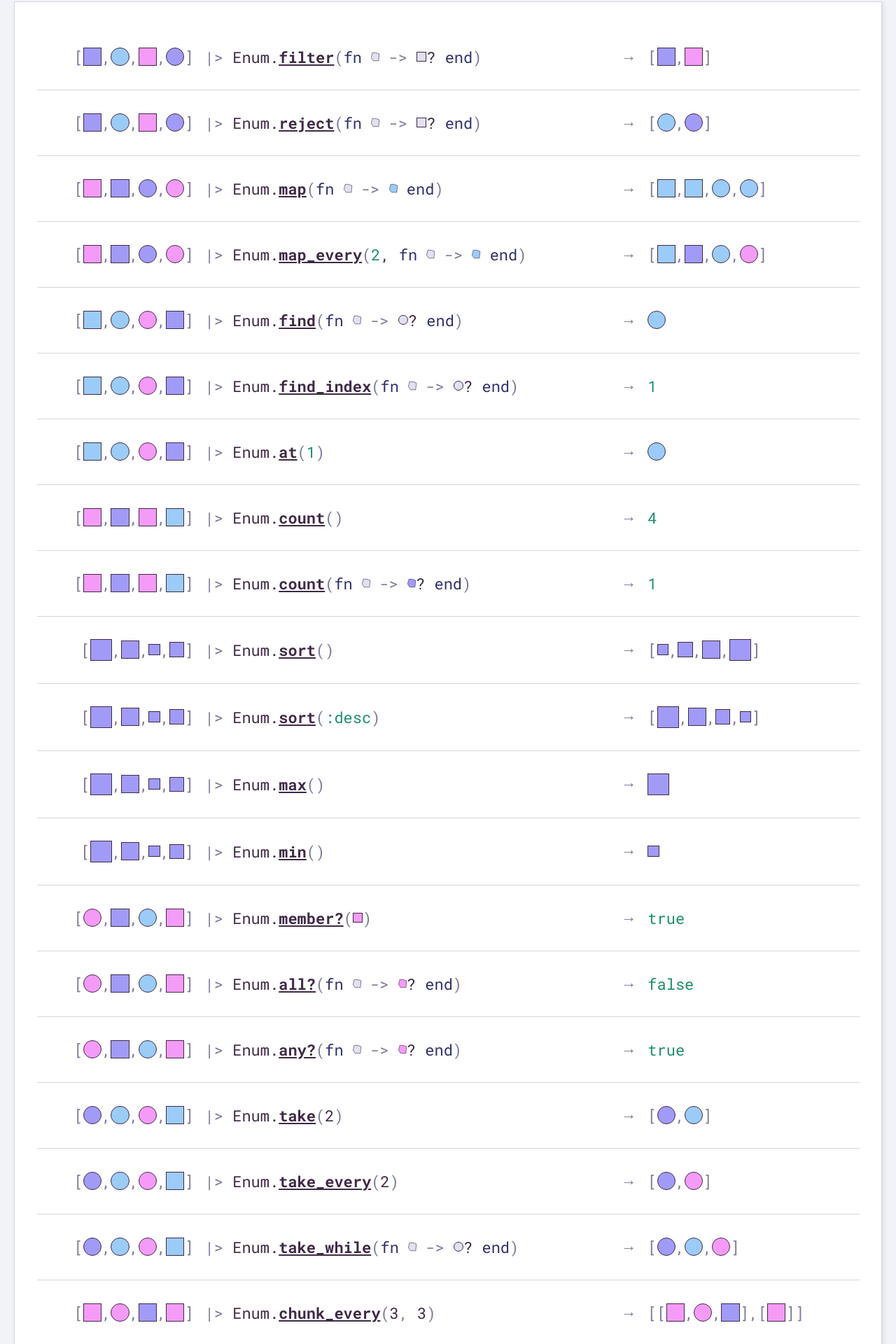
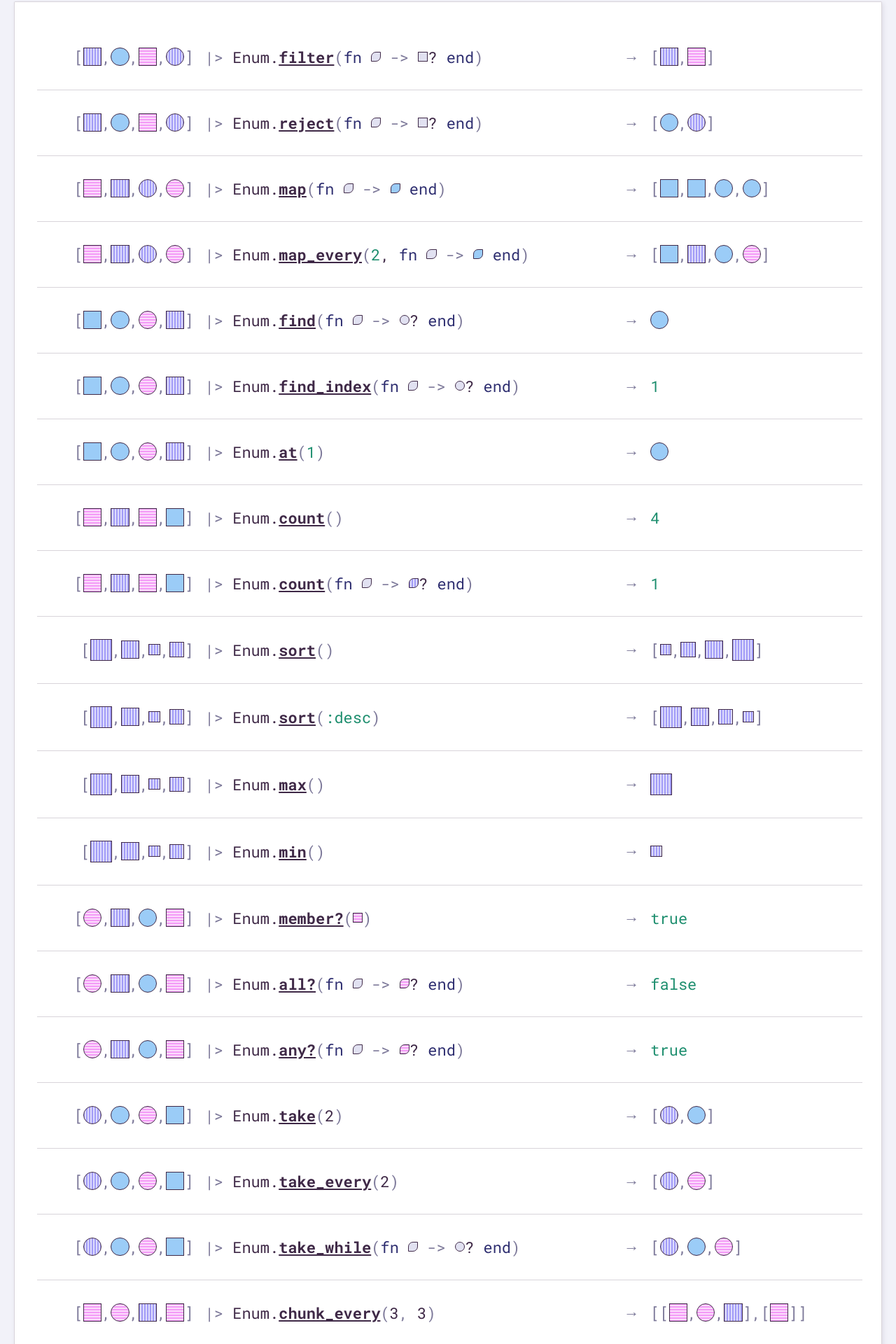
Before and after one commit to angelikatyborska/elixir-enum-cheatsheet, a Vue app: page / in a window 1280 px wide. Shown: the part 88-2008 px from the top of the page at 70% size. Built offline with nearby package versions, Linux system fonts and the light colour scheme.

Commit message:
Accessibility

```diff
--- a/src/App.vue
+++ b/src/App.vue
@@ -21,8 +21,8 @@
           <shape shape="square"></shape><code>?</code>
           <code><span class="token keyword"> end</span><span class="token punctuation">)</span></code>
         </div>
-        <div class="arrow" aria-label="returns" title="returns">
-          <span>→</span>
+        <div class="arrow" title="returns">
+          <span aria-label="returns">→</span>
         </div>
         <div class="output">
           <code class="token punctuation">[</code>
@@ -51,8 +51,8 @@
           <shape shape="square"></shape><code>?</code>
           <code><span class="token keyword"> end</span><span class="token punctuation">)</span></code>
         </div>
-        <div class="arrow" aria-label="returns" title="returns">
-          <span>→</span>
+        <div class="arrow" title="returns">
+          <span aria-label="returns">→</span>
         </div>
         <div class="output">
           <code class="token punctuation">[</code>
@@ -81,8 +81,8 @@
           <shape color="color2"></shape>
           <code><span class="token keyword"> end</span><span class="token punctuation">)</span></code>
         </div>
-        <div class="arrow" aria-label="returns" title="returns">
-          <span>→</span>
+        <div class="arrow" title="returns">
+          <span aria-label="returns">→</span>
         </div>
         <div class="output">
           <code class="token punctuation">[</code>
@@ -113,8 +113,8 @@
           <shape color="color2"></shape>
           <code><span class="token keyword"> end</span><span class="token punctuation">)</span></code>
         </div>
-        <div class="arrow" aria-label="returns" title="returns">
-          <span>→</span>
+        <div class="arrow" title="returns">
+          <span aria-label="returns">→</span>
         </div>
         <div class="output">
           <code class="token punctuation">[</code>
@@ -145,8 +145,8 @@
           <shape shape="circle"></shape><code>?</code>
           <code><span class="token keyword"> end</span><span class="token punctuation">)</span></code>
         </div>
-        <div class="arrow" aria-label="returns" title="returns">
-          <span>→</span>
+        <div class="arrow" title="returns">
+          <span aria-label="returns">→</span>
         </div>
         <div class="output">
           <shape shape="circle" color="color2"></shape>
@@ -170,8 +170,8 @@
           <shape shape="circle"></shape><code>?</code>
           <code><span class="token keyword"> end</span><span class="token punctuation">)</span></code>
         </div>
-        <div class="arrow" aria-label="returns" title="returns">
-          <span>→</span>
+        <div class="arrow" title="returns">
+          <span aria-label="returns">→</span>
         </div>
         <div class="output">
           <code><span class="token number">1</span></code>
@@ -191,8 +191,8 @@
         <div id="at/2" class="code">
           <code><span class="token operator">|> </span>Enum.<em><a href="https://hexdocs.pm/elixir/Enum.html#at/2">at</a></em><span class="token punctuation">(</span><span class="token number">1</span><span class="token punctuation">)</span></code>
         </div>
-        <div class="arrow" aria-label="returns" title="returns">
-          <span>→</span>
+        <div class="arrow" title="returns">
+          <span aria-label="returns">→</span>
         </div>
         <div class="output">
           <shape shape="circle" color="color2"></shape>
@@ -214,8 +214,8 @@
             <span class="token punctuation">()</span>
           </code>
         </div>
-        <div class="arrow" aria-label="returns" title="returns">
-          <span>→</span>
+        <div class="arrow" title="returns">
+          <span aria-label="returns">→</span>
         </div>
         <div class="output">
           <code><span class="token number">4</span></code>
@@ -239,8 +239,8 @@
           <shape color="color1"></shape><code>?</code>
           <code><span class="token keyword"> end</span><span class="token punctuation">)</span></code>
         </div>
-        <div class="arrow" aria-label="returns" title="returns">
-          <span>→</span>
+        <div class="arrow" title="returns">
+          <span aria-label="returns">→</span>
         </div>
         <div class="output">
           <code><span class="token number">1</span></code>
@@ -262,8 +262,8 @@
             <span class="token punctuation">()</span>
           </code>
         </div>
-        <div class="arrow" aria-label="returns" title="returns">
-          <span>→</span>
+        <div class="arrow" title="returns">
+          <span aria-label="returns">→</span>
         </div>
         <div class="output">
           <code class="token punctuation">[</code>
@@ -290,8 +290,8 @@
         <div id="sort/2" class="code">
           <code><span class="token operator">|> </span>Enum.<em><a href="https://hexdocs.pm/elixir/Enum.html#sort/2">sort</a></em><span class="token punctuation">(</span><span class="token atom">:desc</span><span class="token punctuation">)</span></code>
         </div>
-        <div class="arrow" aria-label="returns" title="returns">
-          <span>→</span>
+        <div class="arrow" title="returns">
+          <span aria-label="returns">→</span>
         </div>
         <div class="output">
           <code class="token punctuation">[</code>
@@ -320,8 +320,8 @@
             <span class="token punctuation">()</span>
           </code>
         </div>
-        <div class="arrow" aria-label="returns" title="returns">
-          <span>→</span>
+        <div class="arrow" title="returns">
+          <span aria-label="returns">→</span>
         </div>
         <div class="output">
           <shape shape="square" color="color1" size="big"></shape>
@@ -343,8 +343,8 @@
             <span class="token punctuation">()</span>
           </code>
         </div>
-        <div class="arrow" aria-label="returns" title="returns">
-          <span>→</span>
+        <div class="arrow" title="returns">
+          <span aria-label="returns">→</span>
         </div>
         <div class="output">
           <shape shape="square" color="color1" size="smaller"></shape>
@@ -365,8 +365,8 @@
           <shape shape="square" color="color3"></shape>
           <code><span class="token punctuation">)</span></code>
         </div>
-        <div class="arrow" aria-label="returns" title="returns">
-          <span>→</span>
+        <div class="arrow" title="returns">
+          <span aria-label="returns">→</span>
         </div>
         <div class="output">
           <code><span class="token atom">true</span></code>
@@ -390,8 +390,8 @@
           <shape color="color3"></shape><code>?</code>
           <code><span class="token keyword"> end</span><span class="token punctuation">)</span></code>
         </div>
-        <div class="arrow" aria-label="returns" title="returns">
-          <span>→</span>
+        <div class="arrow" title="returns">
+          <span aria-label="returns">→</span>
         </div>
         <div class="output">
           <code><span class="token atom">false</span></code>
@@ -415,8 +415,8 @@
           <shape color="color3"></shape><code>?</code>
           <code><span class="token keyword"> end</span><span class="token punctuation">)</span></code>
         </div>
-        <div class="arrow" aria-label="returns" title="returns">
-          <span>→</span>
+        <div class="arrow" title="returns">
+          <span aria-label="returns">→</span>
         </div>
         <div class="output">
           <code><span class="token atom">true</span></code>
@@ -436,8 +436,8 @@
         <div id="take/2" class="code">
           <code><span class="token operator">|> </span>Enum.<em><a href="https://hexdocs.pm/elixir/Enum.html#take/2">take</a></em><span class="token punctuation">(</span>2<span class="token punctuation">)</span></code>
         </div>
-        <div class="arrow" aria-label="returns" title="returns">
-          <span>→</span>
+        <div class="arrow" title="returns">
+          <span aria-label="returns">→</span>
         </div>
         <div class="output">
           <code class="token punctuation">[</code>
@@ -462,8 +462,8 @@
         <div id="take_every/2" class="code">
           <code><span class="token operator">|> </span>Enum.<em><a href="https://hexdocs.pm/elixir/Enum.html#take_every/2">take_every</a></em><span class="token punctuation">(</span>2<span class="token punctuation">)</span></code>
         </div>
-        <div class="arrow" aria-label="returns" title="returns">
-          <span>→</span>
+        <div class="arrow" title="returns">
+          <span aria-label="returns">→</span>
         </div>
         <div class="output">
           <code class="token punctuation">[</code>
@@ -492,8 +492,8 @@
           <shape shape="circle"></shape>
           <code>?<span class="token keyword"> end</span><span class="token punctuation">)</span></code>
         </div>
-        <div class="arrow" aria-label="returns" title="returns">
-          <span>→</span>
+        <div class="arrow" title="returns">
+          <span aria-label="returns">→</span>
         </div>
         <div class="output">
           <code class="token punctuation">[</code>
@@ -520,8 +520,8 @@
           <code><span class="token operator">|> </span>Enum.<em><a href="https://hexdocs.pm/elixir/Enum.html#chunk_every/2">chunk_every</a></em>
             <span class="token punctuation">(</span>3<span class="token punctuation">,</span> 3<span class="token punctuation">)</span></code>
         </div>
-        <div class="arrow" aria-label="returns" title="returns">
-          <span>→</span>
+        <div class="arrow" title="returns">
+          <span aria-label="returns">→</span>
         </div>
         <div class="output">
           <code class="token punctuation">[</code>
@@ -554,8 +554,8 @@
         <div id="chunk_every/3" class="code">
           <code><span class="token operator">|> </span>Enum.<em><a href="https://hexdocs.pm/elixir/Enum.html#chunk_every/3">chunk_every</a></em><span class="token punctuation">(</span>3<span class="token punctuation">,</span> 3<span class="token punctuation">,</span><span class="token atom"> :discard</span><span class="token punctuation">)</span></code>
         </div>
-        <div class="arrow" aria-label="returns" title="returns">
-          <span>→</span>
+        <div class="arrow" title="returns">
+          <span aria-label="returns">→</span>
         </div>
         <div class="output">
           <code class="token punctuation">[</code>
@@ -591,8 +591,8 @@
           <code class="token punctuation">]</code>
           <code><span class="token punctuation">)</span></code>
         </div>
-        <div class="arrow" aria-label="returns" title="returns">
-          <span>→</span>
+        <div class="arrow" title="returns">
+          <span aria-label="returns">→</span>
         </div>
         <div class="output">
           <code class="token punctuation">[</code>
@@ -629,8 +629,8 @@
             <span class="token punctuation">(</span>3, 2<span class="token punctuation">)</span>
           </code>
         </div>
-        <div class="arrow" aria-label="returns" title="returns">
-          <span>→</span>
+        <div class="arrow" title="returns">
+          <span aria-label="returns">→</span>
         </div>
         <div class="output">
           <code class="token punctuation">[</code>
@@ -668,8 +668,8 @@
           <shape></shape>
           <code><span class="token punctuation">)</span><span class="token keyword"> end</span><span class="token punctuation">)</span></code>
         </div>
-        <div class="arrow" aria-label="returns" title="returns">
-          <span>→</span>
+        <div class="arrow" title="returns">
+          <span aria-label="returns">→</span>
         </div>
         <div class="output">
           <code class="token punctuation">[</code>
@@ -708,8 +708,8 @@
             <span class="token punctuation">()</span>
           </code>
         </div>
-        <div class="arrow" aria-label="returns" title="returns">
-          <span>→</span>
+        <div class="arrow" title="returns">
+          <span aria-label="returns">→</span>
         </div>
         <div class="output">
             <span v-bind:key="shape[2]" v-for="(shape, index) in shuffle([['square', 'color2', 0], ['circle', 'color3', 1], ['square', 'color3', 2], ['square', 'color1', 3]])">
@@ -733,8 +733,8 @@
             <span class="token punctuation">()</span>
           </code>
         </div>
-        <div class="arrow" aria-label="returns" title="returns">
-          <span>→</span>
+        <div class="arrow" title="returns">
+          <span aria-label="returns">→</span>
         </div>
         <div class="output">
           <code class="token punctuation">[</code>
@@ -762,8 +762,8 @@
             <span class="token punctuation">()</span>
           </code>
         </div>
-        <div class="arrow" aria-label="returns" title="returns">
-          <span>→</span>
+        <div class="arrow" title="returns">
+          <span aria-label="returns">→</span>
         </div>
         <div class="output">
           <code class="token punctuation">[</code>
@@ -792,8 +792,8 @@
             <span class="token punctuation">()</span>
           </code>
         </div>
-        <div class="arrow" aria-label="returns" title="returns">
-          <span>→</span>
+        <div class="arrow" title="returns">
+          <span aria-label="returns">→</span>
         </div>
         <div class="output">
           <code class="token punctuation">[</code>
@@ -823,8 +823,8 @@
           <shape></shape>
           <code><span class="token punctuation">)</span><span class="token keyword"> end</span><span class="token punctuation">)</span></code>
         </div>
-        <div class="arrow" aria-label="returns" title="returns">
-          <span>→</span>
+        <div class="arrow" title="returns">
+          <span aria-label="returns">→</span>
         </div>
         <div class="output">
           <code class="token punctuation">[</code>
@@ -851,8 +851,8 @@
             <span class="token punctuation">()</span>
           </code>
         </div>
-        <div class="arrow" aria-label="returns" title="returns">
-          <span>→</span>
+        <div class="arrow" title="returns">
+          <span aria-label="returns">→</span>
         </div>
         <div class="output">
           <code class="token punctuation">[</code>
@@ -879,8 +879,8 @@
           <shape shape="circle" color="color2"></shape>
           <code><span class="token punctuation">)</span></code>
         </div>
-        <div class="arrow" aria-label="returns" title="returns">
-          <span>→</span>
+        <div class="arrow" title="returns">
+          <span aria-label="returns">→</span>
         </div>
         <div class="output">
           <code class="token punctuation">[</code>
@@ -916,8 +916,8 @@
             <span class="token punctuation">()</span>
           </code>
         </div>
-        <div class="arrow" aria-label="returns" title="returns">
-          <span>→</span>
+        <div class="arrow" title="returns">
+          <span aria-label="returns">→</span>
         </div>
         <div class="output">
           <code class="token punctuation">[</code>
@@ -962,8 +962,8 @@
             <span class="token punctuation">()</span>
           </code>
         </div>
-        <div class="arrow" aria-label="returns" title="returns">
-          <span>→</span>
+        <div class="arrow" title="returns">
+          <span aria-label="returns">→</span>
         </div>
         <div class="output">
           <code class="token punctuation">[</code>
@@ -1000,8 +1000,8 @@
           <shape></shape>
           <code><span class="token punctuation">)</span><span class="token keyword"> end</span><span class="token punctuation">)</span></code>
         </div>
-        <div class="arrow" aria-label="returns" title="returns">
-          <span>→</span>
+        <div class="arrow" title="returns">
+          <span aria-label="returns">→</span>
         </div>
         <div class="output">
           <div class="lines">
@@ -1044,8 +1044,8 @@
             <span class="token punctuation">()</span>
           </code>
         </div>
-        <div class="arrow" aria-label="returns" title="returns">
-          <span>→</span>
+        <div class="arrow" title="returns">
+          <span aria-label="returns">→</span>
         </div>
         <div class="output">
           <div class="lines">
@@ -1085,8 +1085,8 @@
           <shape></shape>
           <code><span class="token punctuation">)</span><span class="token keyword"> end</span><span class="token punctuation">)</span></code>
         </div>
-        <div class="arrow" aria-label="returns" title="returns">
-          <span>→</span>
+        <div class="arrow" title="returns">
+          <span aria-label="returns">→</span>
         </div>
         <div class="output">
           <code class="token punctuation">%{</code>
@@ -1112,7 +1112,7 @@ import Shape from './Shape.vue';
 export default {
   name: 'app',
   components: { Shape },
-  data() {},
+  data() { return {}; },
   methods: {
     shuffle(a) {
       const b = [...a];
@@ -1125,6 +1125,20 @@ export default {
   },
 };
 </script>
+
+<style lang="scss" global>
+.sr-only {
+  position: absolute;
+  width: 1px;
+  height: 1px;
+  padding: 0;
+  margin: -1px;
+  overflow: hidden;
+  clip: rect(0, 0, 0, 0);
+  white-space: nowrap;
+  border: 0;
+}
+</style>
 
 <style lang="scss">
 $breakpoint1: 640px;
@@ -1143,7 +1157,6 @@ $margin-huge: 64px;
 $wrapper-border-color: rgba($text-color, 0.2);
 
 :root {
-  --svg-ratio: 1;
   --small-shape-ratio: 0.5;
   --shape-size: 1.1rem;
   --small-shape-size: 0.55rem;
--- a/src/Shape.vue
+++ b/src/Shape.vue
@@ -1,8 +1,6 @@
 <template>
-  <span :class="className" :title="ariaLabel" :aria-label="ariaLabel">
-    <svg v-if="!shape" viewBox="0 0 40 40" xmlns="http://www.w3.org/2000/svg">
-      <polygon points="22.246999740600586 1.1150000095367432 38.893001556396484 6.9070000648498535 35.9900016784668 38.89400100708008 11.031000137329102 38.90800094604492 1.1399999856948853 24.117000579833984 7.01200008392334 1.1260000467300415"/>
-    </svg>
+  <span :class="className" :title="ariaLabel">
+    <span class="sr-only">{{ariaLabel}}</span>
   </span>
 </template>
 
@@ -14,6 +12,7 @@ export default {
     color: String,
     size: String,
   },
+  data() { return {}; },
   computed: {
     className() {
       return `shape ${this.shape || 'undefined-shape'} ${this.color} ${this.size || ''}`;
@@ -34,27 +33,16 @@ export default {
 </script>
 
 <style scoped lang="scss">
-svg {
-  overflow: visible;
-}
-
 .shape {
   display: inline-block;
   width: var(--shape-size);
   height: var(--shape-size);
-
-  &:not(.undefined-shape) {
-    background-color: var(--undefined-shape-color);
-    border: var(--shape-border-size) solid var(--shape-border-color);
-  }
+  background-color: var(--undefined-shape-color);
+  border: var(--shape-border-size) solid var(--shape-border-color);
 
   .code & {
     width: var(--small-shape-size);
     height: var(--small-shape-size);
-
-    svg * {
-      stroke-width: calc(var(--shape-border-size) * var(--svg-ratio) / var(--small-shape-ratio));
-    }
   }
 
   &.smaller {
@@ -71,51 +59,51 @@ svg {
     width: calc(var(--shape-size) * 1.2);
     height: calc(var(--shape-size) * 1.2);
   }
+}
 
-  svg {
-    display: inline-block;
-    vertical-align: top;
-
-    * {
-      fill: var(--undefined-shape-color);
-      stroke-width: calc(var(--shape-border-size) * var(--svg-ratio));
-      stroke: var(--shape-border-color);
-    }
-  }
+.undefined-shape {
+  border-top-left-radius: 50%;
+  border-bottom-right-radius: 50%;
 }
 
 .circle {
   border-radius: 50%;
 }
 
+$stripe-width: 2px;
+$stripe-opacity: 0.65;
+
 .color1 {
-  svg * {
-    fill: var(--shape-color1);
-  }
+    background-color: var(--shape-color1);
+    background: repeating-linear-gradient(
+        to right,
+        rgba(255, 255, 255, 0),
+        rgba(255, 255, 255, 0) $stripe-width * 0.5,
+        rgba(255, 255, 255, $stripe-opacity) $stripe-width * 0.5,
+        rgba(255, 255, 255, $stripe-opacity) $stripe-width * 1.5,
+        rgba(255, 255, 255, 0) $stripe-width * 1.5,
+        rgba(255, 255, 255, 0) $stripe-width * 2
 
-  &:not(.undefined-shape) {
-    background-color: var(--shape-color1);
-  }
+    ),
+    linear-gradient(to right, var(--shape-color1) 0%, var(--shape-color1) 100%);
 }
 
 .color2 {
-  svg * {
-    fill: var(--shape-color2);
-  }
-
-  &:not(.undefined-shape) {
-    background-color: var(--shape-color2);
-  }
+  background-color: var(--shape-color2);
 }
 
 .color3 {
-  svg * {
-    fill: var(--shape-color3);
-  }
-
-  &:not(.undefined-shape) {
     background-color: var(--shape-color3);
-  }
+    background: repeating-linear-gradient(
+        to bottom,
+        rgba(255, 255, 255, 0),
+        rgba(255, 255, 255, 0) $stripe-width * 0.5,
+        rgba(255, 255, 255, $stripe-opacity) $stripe-width * 0.5,
+        rgba(255, 255, 255, $stripe-opacity) $stripe-width * 1.5,
+        rgba(255, 255, 255, 0) $stripe-width * 1.5,
+        rgba(255, 255, 255, 0) $stripe-width * 2
+    ),
+    linear-gradient(to right, var(--shape-color3) 0%, var(--shape-color3) 100%);
 }
 
 </style>
```
